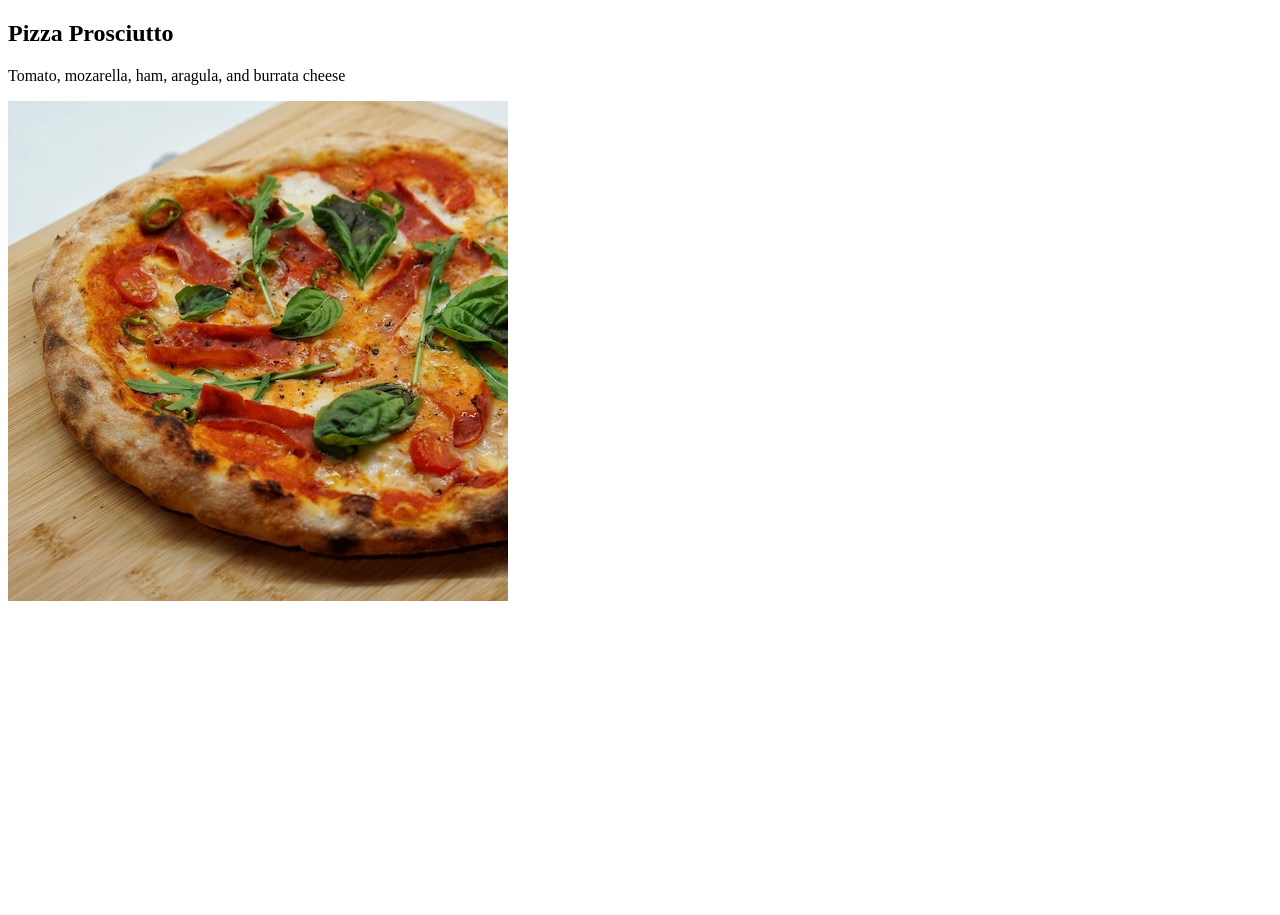
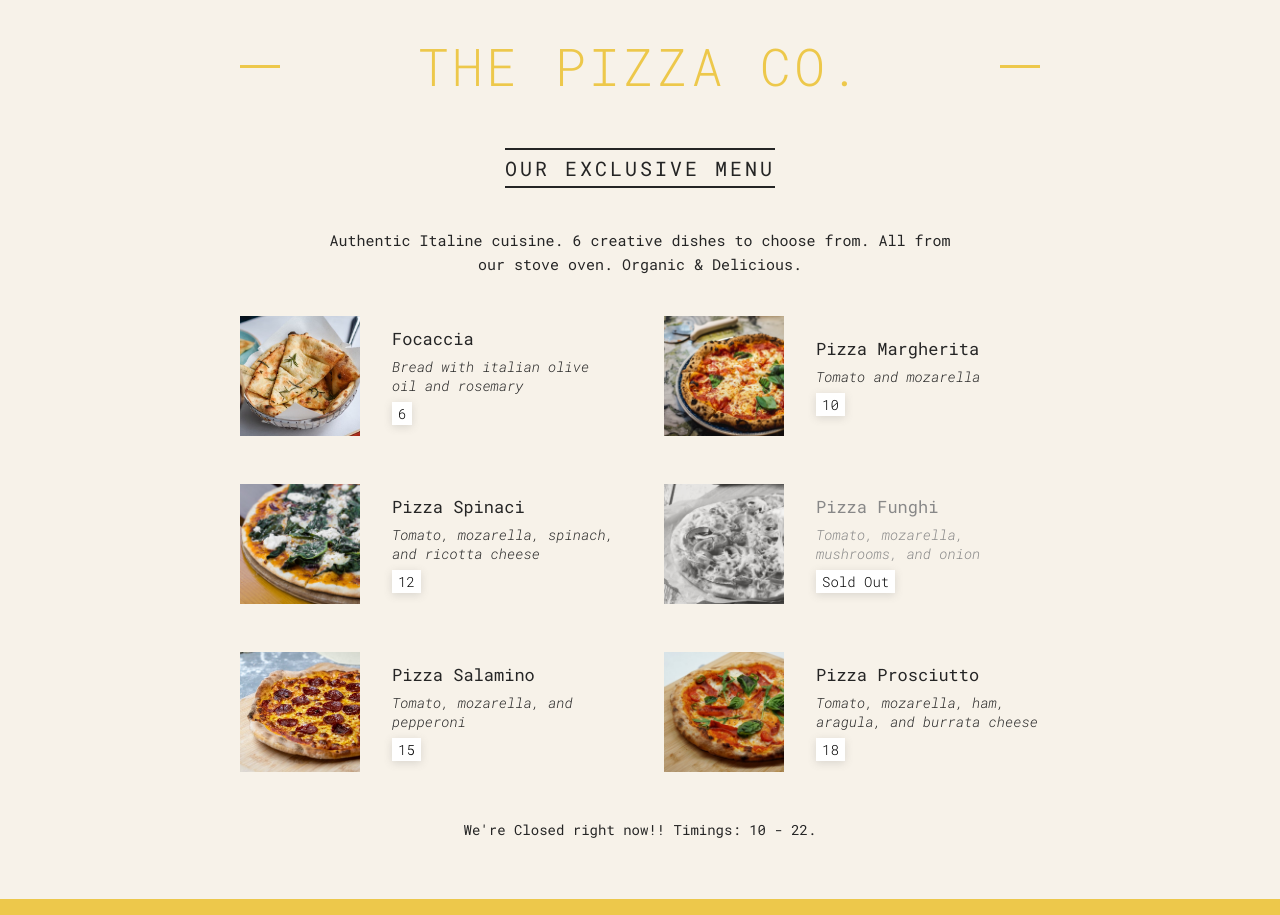
Before and after one commit to vasudevsoni/pizza-menu, a React app: page / in a window 1280 px wide. Before the commit the page ends 800 px from the top, so only its background shows below. Built offline with nearby package versions, Linux system fonts and the light colour scheme.

Commit message:
new commit

```diff
--- a/public/index.html
+++ b/public/index.html
@@ -24,7 +24,7 @@
       work correctly both with client-side routing and a non-root public URL.
       Learn how to configure a non-root public URL by running `npm run build`.
     -->
-    <title>React App</title>
+    <title>The Pizza Co. - Online Order</title>
   </head>
   <body>
     <noscript>You need to enable JavaScript to run this app.</noscript>
--- a/public/robots.txt
+++ /dev/null
@@ -1,3 +0,0 @@
-# https://www.robotstxt.org/robotstxt.html
-User-agent: *
-Disallow:
--- a/public/index.css
+++ b/src/index.css
@@ -1,4 +1,4 @@
-@import url('https://fonts.googleapis.com/css2?family=Roboto+Mono:ital,wght@0,300;0,400;0,500;1,300&display=swap');
+@import url("https://fonts.googleapis.com/css2?family=Roboto+Mono:ital,wght@0,300;0,400;0,500;1,300&display=swap");
 
 * {
   margin: 0;
@@ -11,7 +11,7 @@ html {
 }
 
 body {
-  font-family: 'Roboto Mono', sans-serif;
+  font-family: "Roboto Mono", sans-serif;
   color: #252525;
   font-weight: 400;
   background-color: #f7f2e9;
@@ -55,9 +55,9 @@ body {
 .header h1::before,
 .header h1::after {
   display: block;
-  content: '';
+  content: "";
   height: 3px;
-  width: 12rem;
+  width: 4rem;
   background-color: #edc84b;
   position: absolute;
   top: calc(50% - 1px);
@@ -82,13 +82,13 @@ body {
 
 .menu h2 {
   display: inline-block;
-  padding: 1rem 0;
+  padding: 0.5rem 0;
   border-top: 2px solid currentColor;
   border-bottom: 2px solid currentColor;
-  font-size: 2.4rem;
+  font-size: 2rem;
   text-transform: uppercase;
   letter-spacing: 3px;
-  font-weight: 500;
+  font-weight: 400;
 }
 
 .menu > p {
@@ -119,12 +119,13 @@ body {
 .pizza div {
   display: flex;
   flex-direction: column;
-  gap: 0.8rem;
+  justify-content: center;
+  gap: 0.7rem;
   padding: 0.4rem 0;
 }
 
 .pizza h3 {
-  font-size: 2rem;
+  font-size: 1.7rem;
   font-weight: 400;
 }
 
@@ -132,12 +133,16 @@ body {
   font-size: 1.4rem;
   font-weight: 300;
   font-style: italic;
-  margin-bottom: auto;
 }
 
 .pizza span {
-  display: block;
-  font-size: 1.6rem;
+  color: black;
+  font-size: 1.4rem;
+  font-weight: 300;
+  padding: 2px 6px;
+  max-width: fit-content;
+  background-color: rgb(255, 255, 255);
+  box-shadow: rgba(99, 99, 99, 0.2) 0px 2px 8px 0px;
 }
 
 .pizza.sold-out {
--- a/src/index.js
+++ b/src/index.js
@@ -1,66 +1,147 @@
 import React from "react";
 import ReactDOM from "react-dom/client";
+import "./index.css";
+
+import focacciaImage from "./pizzas/focaccia.jpg";
+import margheritaImage from "./pizzas/margherita.jpg";
+import spinaciImage from "./pizzas/spinaci.jpg";
+import funghiImage from "./pizzas/funghi.jpg";
+import salaminoImage from "./pizzas/salamino.jpg";
+import prosciuttoImage from "./pizzas/prosciutto.jpg";
 
 const pizzaData = [
   {
     name: "Focaccia",
     ingredients: "Bread with italian olive oil and rosemary",
     price: 6,
-    photoName: "pizzas/focaccia.jpg",
+    photoName: focacciaImage,
     soldOut: false,
   },
   {
     name: "Pizza Margherita",
     ingredients: "Tomato and mozarella",
     price: 10,
-    photoName: "pizzas/margherita.jpg",
+    photoName: margheritaImage,
     soldOut: false,
   },
   {
     name: "Pizza Spinaci",
     ingredients: "Tomato, mozarella, spinach, and ricotta cheese",
     price: 12,
-    photoName: "pizzas/spinaci.jpg",
+    photoName: spinaciImage,
     soldOut: false,
   },
   {
     name: "Pizza Funghi",
     ingredients: "Tomato, mozarella, mushrooms, and onion",
     price: 12,
-    photoName: "pizzas/funghi.jpg",
-    soldOut: false,
+    photoName: funghiImage,
+    soldOut: true,
   },
   {
     name: "Pizza Salamino",
     ingredients: "Tomato, mozarella, and pepperoni",
     price: 15,
-    photoName: "pizzas/salamino.jpg",
-    soldOut: true,
+    photoName: salaminoImage,
+    soldOut: false,
   },
   {
     name: "Pizza Prosciutto",
     ingredients: "Tomato, mozarella, ham, aragula, and burrata cheese",
     price: 18,
-    photoName: "pizzas/prosciutto.jpg",
+    photoName: prosciuttoImage,
     soldOut: false,
   },
 ];
 
 function App() {
   return (
-    <>
-      <Pizza />
-    </>
+    <div className="container">
+      <Header />
+      <Menu />
+      <Footer />
+    </div>
   );
 }
 
-function Pizza() {
+function Header() {
   return (
-    <>
-      <h2>Pizza Prosciutto</h2>
-      <p>Tomato, mozarella, ham, aragula, and burrata cheese</p>
-      <img src="pizzas/prosciutto.jpg" alt="Pizza" />
-    </>
+    <header className="header">
+      <h1>The Pizza Co.</h1>
+    </header>
+  );
+}
+
+function Menu() {
+  const num = pizzaData.length;
+
+  return (
+    <main className="menu">
+      <h2>Our Exclusive Menu</h2>
+
+      {num > 0 ? (
+        <>
+          <p>
+            Authentic Italine cuisine. 6 creative dishes to choose from. All
+            from our stove oven. Organic & Delicious.
+          </p>
+          <ul className="pizzas">
+            {pizzaData.map((pizza) => {
+              return <Pizza pizzaObj={pizza} key={pizza.name} />;
+            })}
+          </ul>
+        </>
+      ) : (
+        <p>We're in the process of building our unique menu. Stay in touch!</p>
+      )}
+    </main>
+  );
+}
+
+function Pizza(props) {
+  // if (props.pizzaObj.soldOut) return  null;
+
+  return (
+    <li className={`pizza ${props.pizzaObj.soldOut ? "sold-out" : ""}`}>
+      <img src={props.pizzaObj.photoName} alt={props.pizzaObj.name} />
+      <div>
+        <h3>{props.pizzaObj.name}</h3>
+        <p>{props.pizzaObj.ingredients}</p>
+        <span>
+          {props.pizzaObj.soldOut ? "Sold Out" : props.pizzaObj.price}
+        </span>
+      </div>
+    </li>
+  );
+}
+
+function Footer() {
+  const hour = new Date().getHours();
+  const openHour = 10;
+  const closeHour = 22;
+  const isOpen = hour >= openHour && hour <= closeHour;
+  console.log(isOpen);
+
+  return (
+    <footer className="footer">
+      {isOpen ? (
+        <Order openHour={openHour} closeHour={closeHour} />
+      ) : (
+        <p>{`We're Closed right now!! Timings: ${openHour} - ${closeHour}.`}</p>
+      )}
+    </footer>
+  );
+}
+
+function Order(props) {
+  return (
+    <div className="order">
+      <button className="btn">Order Now</button>
+      <p>
+        {`We're Open!! Timings: ${props.openHour} - ${props.closeHour}. Come visit us or
+    Order online.`}
+      </p>
+    </div>
   );
 }
 
```
Also changed, not shown: src/pizzas/focaccia.jpg (renamed from public/pizzas/focaccia.jpg), src/pizzas/funghi.jpg (renamed from public/pizzas/funghi.jpg), src/pizzas/margherita.jpg (renamed from public/pizzas/margherita.jpg), src/pizzas/prosciutto.jpg (renamed from public/pizzas/prosciutto.jpg), src/pizzas/salamino.jpg (renamed from public/pizzas/salamino.jpg), src/pizzas/spinaci.jpg (renamed from public/pizzas/spinaci.jpg).
